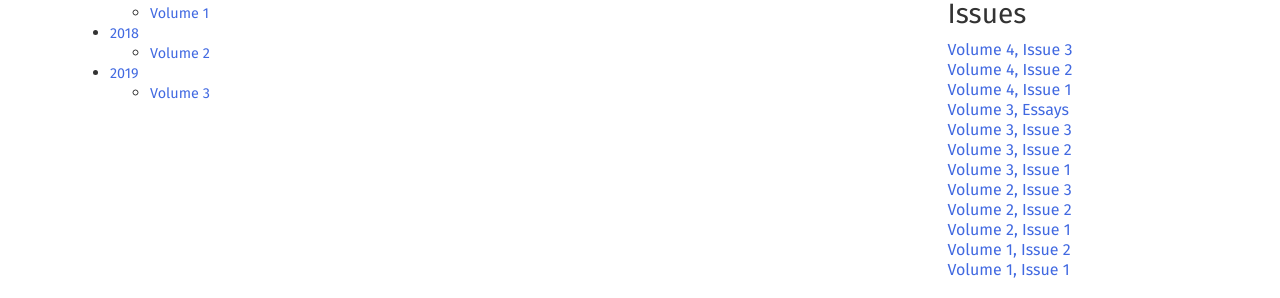
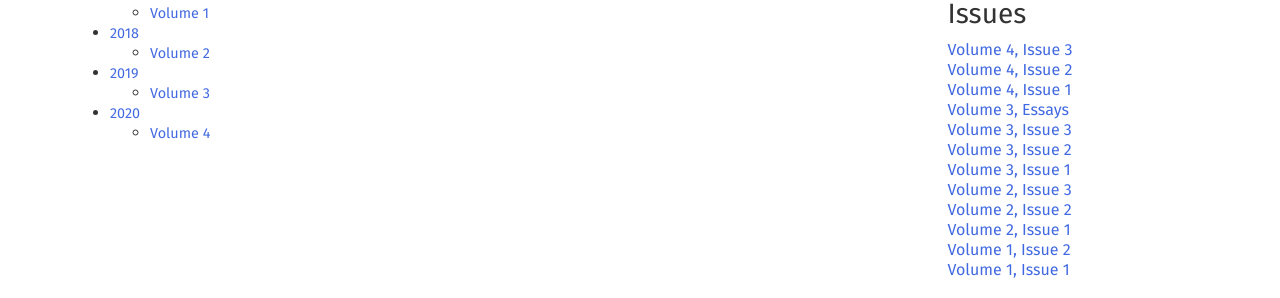
Before and after one commit to programming-journal/programming-journal.github.io, a Jekyll site: the page built from volumes/index.markdown, in a window 1280 px wide. Shown: the part 328-626 px from the top of the page. Built offline with Jekyll 4.4.1, drawn with Linux system fonts in a browser that asks for light colours.

Commit message:
mention Vol4

```diff
--- a/volumes/index.markdown
+++ b/volumes/index.markdown
@@ -13,3 +13,5 @@ The following volumes have been published by The Art, Science, and Engineering o
   * [Volume 2](/2018/2)
 * [2019](/2019)
   * [Volume 3](/2019/3)
+* [2020](/2020)
+  * [Volume 4](/2020/4)
```
